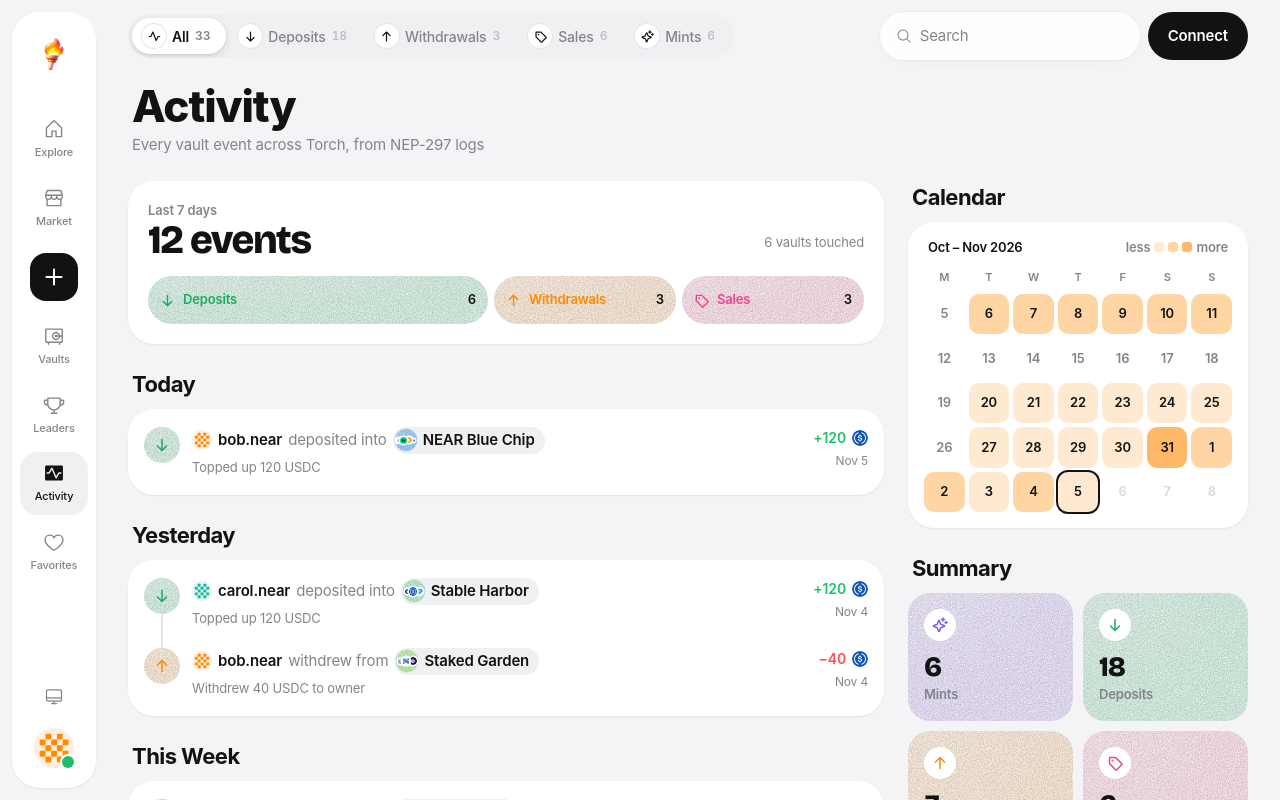
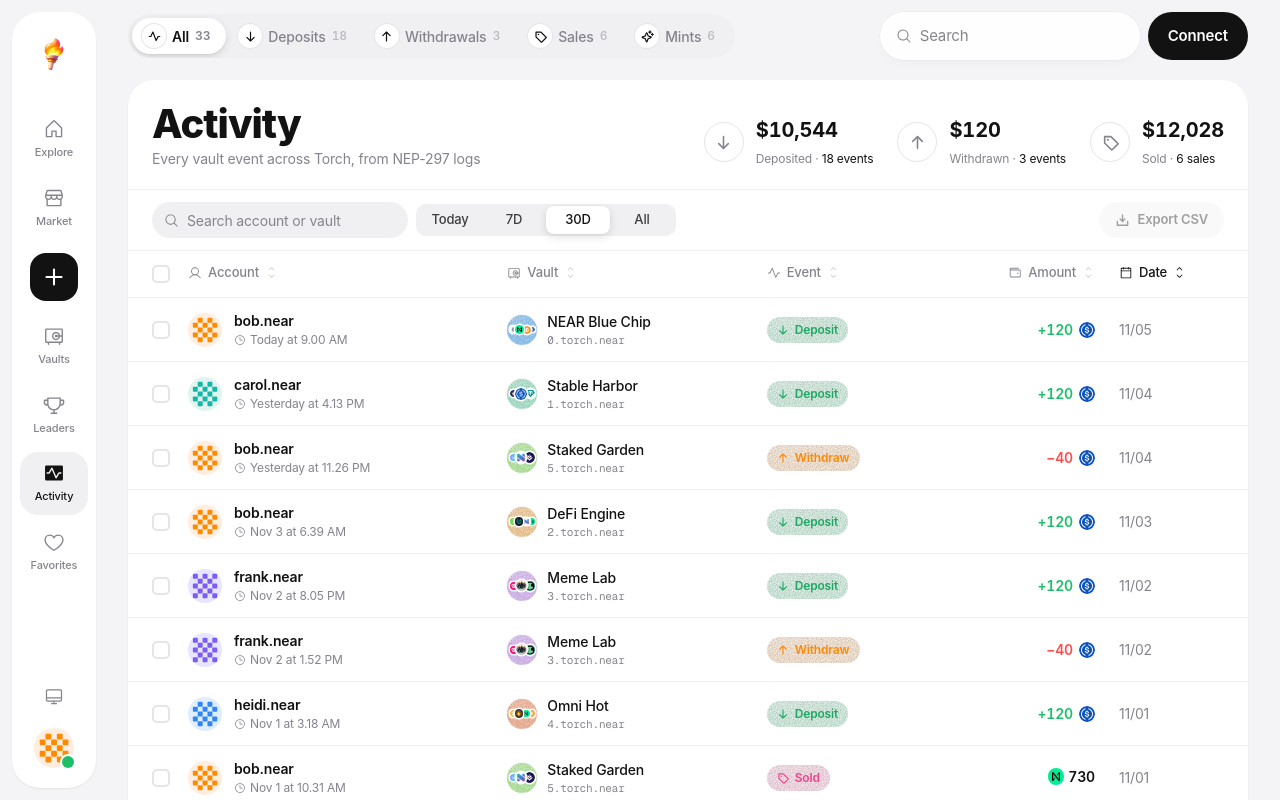
Before and after one commit to 0xpochita/torch, a Next.js app in the folder monorepo/apps/web/: page /activity in a window 1280 px wide. Shown: the top 800 px of the page. Built offline with nearby package versions, Linux system fonts and the light colour scheme.

Commit message:
feat(web): full-width activity table with sortable columns, selection and CSV export

```diff
--- a/monorepo/apps/web/src/app/activity/activity.tsx
+++ b/monorepo/apps/web/src/app/activity/activity.tsx
@@ -3,56 +3,79 @@
 import { AnimatePresence, motion } from "motion/react";
 import Link from "next/link";
 import { useState } from "react";
-import { Artwork, EVENT, Group } from "@/components/etf-card";
-import { Sym } from "@/components/icons";
+import { Artwork, EVENT } from "@/components/etf-card";
+import { Sym, type IconName } from "@/components/icons";
 import { ToolbarChip, Topbar } from "@/components/navbar";
-import { Avatar, NearAmount, PASTEL, TokenIcon } from "@/components/ui";
-import { ALL_ACTIVITY, type HistoryEvent } from "@/lib/mock";
+import { Avatar, NearAmount, PASTEL, Segmented, TokenIcon, Title } from "@/components/ui";
+import { ALL_ACTIVITY, NEAR_USD, type HistoryEvent } from "@/lib/mock";
 
 type Kind = HistoryEvent["type"];
+type Row = (typeof ALL_ACTIVITY)[number] & { key: string; time: string; usd: number };
+
 const FILTERS = ["All", "deposit", "withdraw", "transfer", "mint"] as const;
 const LABEL: Record<(typeof FILTERS)[number], string> = { All: "All", deposit: "Deposits", withdraw: "Withdrawals", transfer: "Sales", mint: "Mints" };
-const VERB: Record<Kind, string> = { mint: "minted", deposit: "deposited into", withdraw: "withdrew from", transfer: "sold" };
+const STATUS: Record<Kind, string> = { mint: "Minted", deposit: "Deposit", withdraw: "Withdraw", transfer: "Sold" };
 const TONE = { mint: "lilac", deposit: "mint", withdraw: "peach", transfer: "pink" } as const;
+const PERIODS = ["Today", "7D", "30D", "All"] as const;
+const COLS = [
+  { key: "account", label: "Account", icon: "person" },
+  { key: "vault", label: "Vault", icon: "vault" },
+  { key: "type", label: "Event", icon: "pulse" },
+  { key: "usd", label: "Amount", icon: "wallet" },
+  { key: "at", label: "Date", icon: "calendar" },
+] as const satisfies readonly { key: string; label: string; icon: IconName }[];
+type SortKey = (typeof COLS)[number]["key"];
 
 const TODAY = "2026-11-05";
-const YESTERDAY = "2026-11-04";
-const section = (at: string) => (at === TODAY ? "Today" : at === YESTERDAY ? "Yesterday" : at >= "2026-10-29" ? "This Week" : "Earlier");
+const SINCE = { Today: TODAY, "7D": "2026-10-30", "30D": "2026-10-06", All: "" } as const;
 
-// Five full weeks (Mon-start) ending the week of mock "today"; days after today are greyed out.
-const CAL = Array.from({ length: 35 }, (_, i) => {
-  const d = new Date(Date.UTC(2026, 9, 5 + i));
-  return { iso: d.toISOString().slice(0, 10), dom: d.getUTCDate() };
+// ponytail: logs only carry a day; deterministic clock times until the indexer returns block timestamps
+const ROWS: Row[] = ALL_ACTIVITY.map((a, i) => {
+  const usdc = Number(a.detail.match(/(\d+) USDC/)?.[1] ?? 0);
+  const usd = a.type === "transfer" ? a.etf.priceNear * NEAR_USD : a.type === "mint" ? a.etf.navUsd * 0.8 : usdc;
+  const h = (i * 7 + 9) % 24;
+  return { ...a, key: `${a.etf.id}-${i}`, usd, time: `${((h + 11) % 12) + 1}.${String((i * 13) % 60).padStart(2, "0")} ${h < 12 ? "AM" : "PM"}` };
 });
-const PER_DAY = ALL_ACTIVITY.reduce<Record<string, number>>((m, a) => ((m[a.at] = (m[a.at] ?? 0) + 1), m), {});
+const day = (iso: string) => (iso === TODAY ? "Today" : iso === "2026-11-04" ? "Yesterday" : new Date(iso + "T00:00:00Z").toLocaleDateString("en-US", { month: "short", day: "numeric", timeZone: "UTC" }));
 
 export function Activity() {
   const [filter, setFilter] = useState<(typeof FILTERS)[number]>("All");
-  const [day, setDay] = useState<string | null>(null);
-  const items = ALL_ACTIVITY.filter((a) => (filter === "All" || a.type === filter) && (!day || a.at === day));
+  const [period, setPeriod] = useState<(typeof PERIODS)[number]>("30D");
+  const [q, setQ] = useState("");
+  const [sort, setSort] = useState<{ key: SortKey; dir: 1 | -1 }>({ key: "at", dir: -1 });
+  const [picked, setPicked] = useState<string[]>([]);
 
-  const groups = items.reduce<{ title: string; rows: typeof items }[]>((acc, a) => {
-    const t = section(a.at);
-    const g = acc.find((x) => x.title === t) ?? (acc.push({ title: t, rows: [] }), acc[acc.length - 1]);
-    g.rows.push(a);
-    return acc;
-  }, []);
+  const inPeriod = ROWS.filter((r) => r.at >= SINCE[period]);
+  const rows = inPeriod
+    .filter((r) => (filter === "All" || r.type === filter) && `${r.account} ${r.etf.name}`.toLowerCase().includes(q.toLowerCase()))
+    .sort((a, b) => {
+      const v = (r: Row) => (sort.key === "vault" ? r.etf.name : sort.key === "usd" ? r.usd : sort.key === "type" ? r.type : sort.key === "account" ? r.account : r.at + r.time);
+      return (v(a) > v(b) ? 1 : v(a) < v(b) ? -1 : 0) * sort.dir;
+    });
+  const all = rows.length > 0 && rows.every((r) => picked.includes(r.key));
+  const toggle = (k: string) => setPicked((p) => (p.includes(k) ? p.filter((x) => x !== k) : [...p, k]));
+  const sum = (k: Kind) => inPeriod.filter((r) => r.type === k).reduce((s, r) => s + r.usd, 0);
 
-  const counts = (Object.keys(EVENT) as Kind[]).map((t) => ({ t, n: ALL_ACTIVITY.filter((a) => a.type === t).length }));
-  const week = ALL_ACTIVITY.filter((a) => a.at >= "2026-10-30");
+  const exportCsv = () => {
+    const out = ROWS.filter((r) => picked.includes(r.key)).map((r) => [r.at, r.time, r.account, r.etf.name, STATUS[r.type], r.usd.toFixed(2), r.detail].map((c) => `"${String(c).replace(/"/g, '""')}"`).join(","));
+    const url = URL.createObjectURL(new Blob([["date,time,account,vault,event,usd,detail", ...out].join("\n")], { type: "text/csv" }));
+    const a = Object.assign(document.createElement("a"), { href: url, download: "torch-activity.csv" });
+    a.click();
+    URL.revokeObjectURL(url);
+  };
 
   return (
     <>
-      <Topbar title="Activity" subtitle="Every vault event across Torch, from NEP-297 logs">
+      <Topbar>
         {FILTERS.map((f) => (
           <ToolbarChip
             key={f}
             active={filter === f}
             onClick={() => setFilter(f)}
-            count={f === "All" ? ALL_ACTIVITY.length : ALL_ACTIVITY.filter((a) => a.type === f).length}
+            count={f === "All" ? inPeriod.length : inPeriod.filter((a) => a.type === f).length}
             icon={
               <span className="grid size-6 place-items-center rounded-full bg-raised text-text shadow-[0_0_0_1px_var(--line)]">
-                <Sym name={f === "All" ? "pulse" : EVENT[f].icon} size={13} stroke={2.4} />
+                <Sym name={f === "All" ? "pulse" : EVENT[f].icon} size={13} weight="bold" />
               </span>
             }
           >
@@ -61,165 +84,154 @@ export function Activity() {
         ))}
       </Topbar>
 
-      <div className="grid gap-6 pt-5 xl:grid-cols-[minmax(0,1fr)_340px]">
-        <main className="flex min-w-0 flex-col gap-6">
-          {/* Event mix: one pill per type, width by share */}
-          <section className="card flex flex-col gap-4 p-5">
-            <div className="flex items-end justify-between gap-4">
+      <section className="card mt-5 flex flex-1 flex-col overflow-hidden p-0">
+        {/* header: title left, live counters right */}
+        <div className="flex flex-wrap items-end justify-between gap-6 px-6 pb-5 pt-6">
           <div>
-                <div className="text-[13px] font-semibold text-muted">Last 7 days</div>
-                <div className="title-chunky text-[40px]">{week.length} events</div>
+            <Title size="text-[40px]">Activity</Title>
+            <p className="mt-1 text-[14px] text-muted">Every vault event across Torch, from NEP-297 logs</p>
           </div>
-              <span className="pb-2 text-[13px] text-muted">{new Set(week.map((a) => a.etf.id)).size} vaults touched</span>
+          <div className="flex flex-wrap gap-6">
+            <Counter icon="down" value={sum("deposit")} label="Deposited" sub={`${inPeriod.filter((r) => r.type === "deposit").length} events`} />
+            <Counter icon="up" value={sum("withdraw")} label="Withdrawn" sub={`${inPeriod.filter((r) => r.type === "withdraw").length} events`} />
+            <Counter icon="tag" value={sum("transfer")} label="Sold" sub={`${inPeriod.filter((r) => r.type === "transfer").length} sales`} />
           </div>
-            <div className="flex gap-1.5">
-              {counts.map(({ t }) => ({ t, n: week.filter((a) => a.type === t).length })).filter(({ n }) => n > 0).map(({ t, n }) => (
+        </div>
+
+        {/* toolbar */}
+        <div className="flex flex-wrap items-center gap-2 border-y border-line-soft px-6 py-3">
+          <label className="flex h-9 w-64 items-center gap-2 rounded-full bg-fill px-3 text-muted">
+            <Sym name="search" size={15} />
+            <input value={q} onChange={(e) => setQ(e.target.value)} placeholder="Search account or vault" className="w-full bg-transparent text-[14px] text-text outline-none placeholder:text-muted" />
+          </label>
+          <Segmented options={PERIODS} value={period} onChange={setPeriod} />
+          <AnimatePresence>
+            {picked.length > 0 && (
+              <motion.div initial={{ opacity: 0, x: -6 }} animate={{ opacity: 1, x: 0 }} exit={{ opacity: 0 }} className="flex items-center gap-2">
+                <span className="text-[13px] font-semibold">{picked.length} selected</span>
+                <button onClick={() => setPicked([])} className="text-[13px] font-semibold text-muted hover:text-text">
+                  Clear
+                </button>
+              </motion.div>
+            )}
+          </AnimatePresence>
+          <button onClick={exportCsv} disabled={!picked.length} className="btn-line ml-auto flex h-9 items-center gap-2 px-4 text-[13px] disabled:opacity-40">
+            <Sym name="download" size={15} weight="bold" /> Export CSV
+          </button>
+        </div>
+
+        {/* table */}
+        <div className="flex-1 overflow-x-auto">
+          <table className="w-full min-w-[860px] text-[14px]">
+            <thead>
+              <tr className="text-left text-[13px] text-muted">
+                <th className="w-12 py-3 pl-6">
+                  <Check on={all} onClick={() => setPicked(all ? [] : rows.map((r) => r.key))} label="Select all" />
+                </th>
+                {COLS.map((c) => (
+                  <th key={c.key} className={`px-3 py-3 font-medium ${c.key === "usd" ? "text-right" : ""}`}>
                     <button
-                  key={t}
-                  onClick={() => setFilter(filter === t ? "All" : t)}
-                  style={{ flexGrow: n }}
-                  className={`flex h-12 min-w-[52px] basis-0 items-center gap-2 rounded-full px-3 text-[13px] font-semibold transition ${PASTEL[TONE[t]].bg} ${PASTEL[TONE[t]].ink} ${filter !== "All" && filter !== t ? "opacity-40" : ""}`}
+                      onClick={() => setSort((s) => ({ key: c.key, dir: s.key === c.key ? (-s.dir as 1 | -1) : c.key === "at" || c.key === "usd" ? -1 : 1 }))}
+                      className={`inline-flex items-center gap-1.5 hover:text-text ${sort.key === c.key ? "text-text" : ""}`}
                     >
-                  <Sym name={EVENT[t].icon} size={15} stroke={2.4} />
-                  <span className="hidden truncate sm:inline">{LABEL[t]}</span>
-                  <span className="ml-auto tabular-nums text-text">{n}</span>
+                      <Sym name={c.icon} size={14} />
+                      {c.label}
+                      <Sym name="sort" size={13} className={sort.key === c.key ? "" : "opacity-40"} />
                     </button>
+                  </th>
                 ))}
-            </div>
-          </section>
-
-          {!items.length && (
-            <div className="card grid place-items-center gap-2 p-12 text-center">
-              <span className="title-chunky text-[32px]">All quiet</span>
+              </tr>
+            </thead>
+            <tbody>
+              {rows.map((r) => {
+                const on = picked.includes(r.key);
+                const t = TONE[r.type];
+                return (
+                  <tr key={r.key} onClick={() => toggle(r.key)} className={`cursor-pointer border-t border-line-soft transition-colors ${on ? "bg-fill" : "hover:bg-fill/50"}`}>
+                    <td className="py-3 pl-6">
+                      <Check on={on} onClick={() => toggle(r.key)} label={`Select ${r.etf.name} ${STATUS[r.type]}`} />
+                    </td>
+                    <td className="px-3 py-3">
+                      <span className="flex items-center gap-3">
+                        <Avatar account={r.account} size={34} />
+                        <span>
+                          <span className="block font-semibold">{r.account}</span>
+                          <span className="flex items-center gap-1 text-[12px] text-muted">
+                            <Sym name="clock" size={12} /> {day(r.at)} at {r.time}
+                          </span>
+                        </span>
+                      </span>
+                    </td>
+                    <td className="px-3 py-3">
+                      <Link href={`/etf/${r.etf.id}`} onClick={(e) => e.stopPropagation()} className="flex items-center gap-2.5 hover:underline">
+                        <Artwork etf={r.etf} size={30} className="rounded-full" />
+                        <span>
+                          <span className="block font-medium">{r.etf.name}</span>
+                          <span className="block font-mono text-[11px] text-muted">{r.etf.id}.torch.near</span>
+                        </span>
+                      </Link>
+                    </td>
+                    <td className="px-3 py-3">
+                      <span className={`inline-flex items-center gap-1.5 rounded-full px-2.5 py-1 text-[12px] font-semibold ${PASTEL[t].bg} ${PASTEL[t].ink}`}>
+                        <Sym name={EVENT[r.type].icon} size={12} weight="bold" /> {STATUS[r.type]}
+                      </span>
+                    </td>
+                    <td className="px-3 py-3 text-right font-semibold tabular-nums">
+                      {r.type === "transfer" ? (
+                        <NearAmount amount={r.etf.priceNear} className="justify-end" />
+                      ) : r.type === "mint" ? (
+                        <span className="text-muted">${r.usd.toFixed(0)}</span>
+                      ) : (
+                        <span className={`inline-flex items-center gap-1.5 ${r.type === "withdraw" ? "text-down" : "text-up"}`}>
+                          {r.type === "withdraw" ? "−" : "+"}
+                          {r.usd} <TokenIcon token="USDC" size={16} />
+                        </span>
+                      )}
+                    </td>
+                    <td className="px-3 py-3 pr-6 text-muted">{r.at.slice(5).replace("-", "/")}</td>
+                  </tr>
+                );
+              })}
+            </tbody>
+          </table>
+          {!rows.length && (
+            <div className="grid place-items-center gap-2 py-20 text-center">
+              <span className="title-chunky text-[28px]">All quiet</span>
               <span className="text-[15px] text-muted">No vault events match.</span>
             </div>
           )}
-          <AnimatePresence mode="popLayout" initial={false}>
-            {groups.map((g) => (
-              <motion.div key={g.title + filter + day} layout initial={{ y: 8 }} animate={{ y: 0 }} exit={{ opacity: 0 }}>
-                <Group title={g.title}>
-                  <ol className="card relative p-2">
-                    {g.rows.map((a, i) => (
-                      <TimelineItem key={i} h={a} last={i === g.rows.length - 1} />
-                    ))}
-                  </ol>
-                </Group>
-              </motion.div>
-            ))}
-          </AnimatePresence>
-        </main>
-
-        <aside className="flex flex-col gap-6">
-          <Group title="Calendar" action={day && <button onClick={() => setDay(null)} className="text-[13px] font-semibold text-tint">Clear</button>}>
-            <div className="card p-4">
-              <div className="mb-2 flex items-center justify-between px-1 text-[13px] font-semibold">
-                <span>Oct – Nov 2026</span>
-                <span className="flex items-center gap-1 text-muted">
-                  less
-                  {[0, 1, 2].map((l) => (
-                    <span key={l} className="size-2.5 rounded-[3px]" style={{ background: heat(l) }} />
-                  ))}
-                  more
-                </span>
         </div>
-              <div className="grid grid-cols-7 gap-1 text-center text-[11px] font-semibold text-muted">
-                {["M", "T", "W", "T", "F", "S", "S"].map((d, i) => (
-                  <span key={i} className="py-1">
-                    {d}
-                  </span>
-                ))}
-                {CAL.map((d) => {
-                  const n = PER_DAY[d.iso] ?? 0;
-                  const future = d.iso > TODAY;
-                  const on = day === d.iso;
-                  return (
-                    <button
-                      key={d.iso}
-                      disabled={future}
-                      onClick={() => setDay(on ? null : d.iso)}
-                      title={`${d.iso} · ${n} events`}
-                      className={`grid aspect-square place-items-center rounded-[10px] text-[13px] font-semibold transition disabled:cursor-default disabled:opacity-30 ${on ? "bg-tint text-white" : n ? "text-text hover:ring-2 hover:ring-tint/40" : "text-muted hover:bg-fill"} ${d.iso === TODAY && !on ? "ring-2 ring-text" : ""}`}
-                      style={on || !n ? undefined : { background: heat(Math.min(n, 3) - 1) }}
-                    >
-                      {d.dom}
-                    </button>
-                  );
-                })}
-              </div>
-            </div>
-          </Group>
-
-          <Group title="Summary">
-            <div className="grid grid-cols-2 gap-2.5">
-              {counts.map(({ t, n }) => (
-                <button
-                  key={t}
-                  onClick={() => setFilter(filter === t ? "All" : t)}
-                  className={`flex flex-col gap-3 rounded-[22px] p-4 text-left transition active:scale-[0.98] ${PASTEL[TONE[t]].bg} ${filter === t ? "ring-2 ring-text" : ""}`}
-                >
-                  <span className={`grid size-8 place-items-center rounded-full bg-surface ${PASTEL[TONE[t]].ink}`}>
-                    <Sym name={EVENT[t].icon} size={16} stroke={2.4} />
-                  </span>
-                  <span>
-                    <span className="title-chunky block text-[28px]">{n}</span>
-                    <span className="text-[13px] font-semibold text-muted">{LABEL[t]}</span>
-                  </span>
-                </button>
-              ))}
-              <Link href="/create" className="flex flex-col justify-between gap-3 rounded-[22px] bg-ink p-4 text-on-ink">
-                <Sym name="plus" size={20} stroke={2.4} />
-                <span className="text-[14px] font-semibold leading-tight">Mint your own vault</span>
-              </Link>
-            </div>
-          </Group>
-        </aside>
-      </div>
+      </section>
     </>
   );
 }
 
-const heat = (level: number) => `color-mix(in oklab, var(--tint) ${[18, 36, 60][level]}%, transparent)`;
-
-/** Amount chip parsed from the event detail ("Topped up 120 USDC", "Sold for 610 NEAR"). */
-function Amount({ h }: { h: (typeof ALL_ACTIVITY)[number] }) {
-  if (h.type === "transfer") return <NearAmount amount={h.etf.priceNear} className="text-[14px] font-semibold" />;
-  const usdc = h.detail.match(/(\d+) USDC/)?.[1];
-  if (!usdc) return null;
+function Counter({ icon, value, label, sub }: { icon: IconName; value: number; label: string; sub: string }) {
   return (
-    <span className={`flex items-center gap-1.5 text-[14px] font-semibold ${h.type === "withdraw" ? "text-down" : "text-up"}`}>
-      {h.type === "withdraw" ? "−" : "+"}
-      {usdc}
-      <TokenIcon token="USDC" size={16} />
+    <div className="flex items-center gap-3">
+      <span className="grid size-10 place-items-center rounded-full border border-line text-muted">
+        <Sym name={icon} size={17} weight="bold" />
       </span>
+      <span>
+        <span className="block text-[20px] font-bold tabular-nums">${Math.round(value).toLocaleString("en-US")}</span>
+        <span className="text-[12px] text-muted">
+          {label} · <span className="text-text">{sub}</span>
+        </span>
+      </span>
+    </div>
   );
 }
 
-function TimelineItem({ h, last }: { h: (typeof ALL_ACTIVITY)[number]; last: boolean }) {
-  const t = TONE[h.type];
+function Check({ on, onClick, label }: { on: boolean; onClick: () => void; label: string }) {
   return (
-    <li className="relative flex gap-3 rounded-[18px] px-2 py-2.5 transition hover:bg-fill/60">
-      {!last && <span className="absolute bottom-[-10px] left-[25px] top-[46px] w-[2px] rounded-full bg-line" />}
-      <span className={`relative grid size-9 shrink-0 place-items-center rounded-full ${PASTEL[t].bg} ${PASTEL[t].ink}`}>
-        <Sym name={EVENT[h.type].icon} size={16} stroke={2.4} />
-      </span>
-      <div className="min-w-0 flex-1">
-        <div className="flex flex-wrap items-center gap-x-1.5 gap-y-1 text-[15px]">
-          <span className="flex items-center gap-1.5 font-semibold">
-            <Avatar account={h.account} size={20} />
-            {h.account}
-          </span>
-          <span className="text-muted">{VERB[h.type]}</span>
-          <Link href={`/etf/${h.etf.id}`} className="flex items-center gap-1.5 rounded-full bg-fill py-0.5 pl-0.5 pr-2.5 font-semibold hover:bg-line">
-            <Artwork etf={h.etf} size={22} className="rounded-full" />
-            {h.etf.name}
-          </Link>
-        </div>
-        <div className="mt-1 truncate text-[13px] text-muted">{h.detail}</div>
-      </div>
-      <div className="flex shrink-0 flex-col items-end gap-1">
-        <Amount h={h} />
-        <span className="text-[12px] text-muted">{new Date(h.at + "T00:00:00Z").toLocaleDateString("en-US", { month: "short", day: "numeric", timeZone: "UTC" })}</span>
-      </div>
-    </li>
+    <button
+      role="checkbox"
+      aria-checked={on}
+      aria-label={label}
+      onClick={(e) => (e.stopPropagation(), onClick())}
+      className={`grid size-[18px] place-items-center rounded-[5px] border-2 transition ${on ? "border-tint bg-tint text-white" : "border-line hover:border-muted"}`}
+    >
+      {on && <Sym name="check" size={11} weight="bold" />}
+    </button>
   );
 }
--- a/monorepo/apps/web/src/components/icons.tsx
+++ b/monorepo/apps/web/src/components/icons.tsx
@@ -22,6 +22,9 @@ import {
   Pulse,
   ShieldCheck,
   Sparkle,
+  CaretUpDown,
+  DownloadSimple,
+  CalendarBlank,
   Eye,
   EyeSlash,
   Copy,
@@ -66,6 +69,9 @@ const ICONS = {
   wallet: Wallet,
   ellipsis: DotsThree,
   trophy: Trophy,
+  sort: CaretUpDown,
+  download: DownloadSimple,
+  calendar: CalendarBlank,
   eye: Eye,
   eyeOff: EyeSlash,
   copy: Copy,
```
Lines whose indentation alone changed are shown as unchanged.
